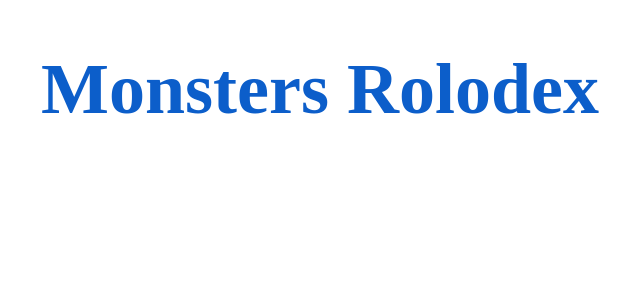
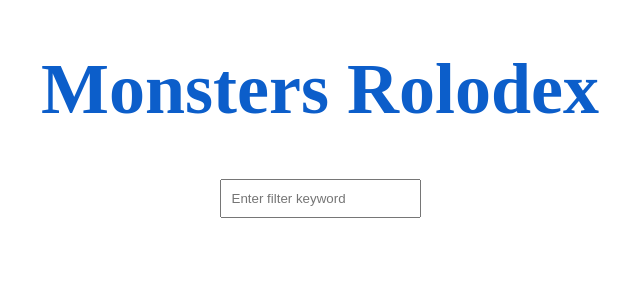
Before and after one commit to Vimalraveendra/monster-signals-reactive-form, an Angular app: page / in a window 1280 px wide. Shown: the top 300 px of the page, without its empty margins (320-960 px from the left). Built offline with nearby package versions, Linux system fonts and the light colour scheme; no server answers.

Commit message:
added search-box component to fetch user input based on reactive form group directive

```diff
--- a/src/app/app.component.html
+++ b/src/app/app.component.html
@@ -1,5 +1,6 @@
 <header class="header">
   <h1>Monsters Rolodex</h1>
+  <app-search-box (searchTextEvent)="onSetSearchText($event)" />
 </header>
 <main class="card-list">
   @for(monsterEl of monsters(); track monsterEl.id){
--- a/src/app/app.component.ts
+++ b/src/app/app.component.ts
@@ -4,11 +4,13 @@ import { RouterOutlet } from '@angular/router';
 import { CardListService } from './card-list/card-list.service';
 import { IMonster } from './model/monster.model';
 import { CardListComponent } from './card-list/card-list.component';
+import { SearchBoxComponent } from './search-box/search-box.component';
+import { filter } from 'rxjs';
 
 @Component({
   selector: 'app-root',
   standalone: true,
-  imports: [RouterOutlet, CardListComponent],
+  imports: [RouterOutlet, CardListComponent,SearchBoxComponent],
   templateUrl: './app.component.html',
   styleUrl: './app.component.scss'
 })
@@ -17,6 +19,7 @@ export class AppComponent  implements OnInit{
   monsters=signal<IMonster[]>([]);
   isFetching=signal(false);
   error = signal('');
+  filterSearchText=signal('');
     private cardListService = inject(CardListService)
 
   ngOnInit() {
@@ -30,6 +33,11 @@ export class AppComponent  implements OnInit{
 
         this.isFetching.set(false)
       }
+
      })
   }
+  onSetSearchText(text:string){
+    this.filterSearchText.set(text)
+  }
+
 }
--- /dev/null
+++ b/src/app/search-box/search-box.component.html
@@ -0,0 +1,3 @@
+<form [formGroup]="filteredText">
+    <input class="search-box" type="search" formControlName="searchText" placeholder="Enter filter keyword" />
+</form>
--- /dev/null
+++ b/src/app/search-box/search-box.component.scss
@@ -0,0 +1,5 @@
+.search-box{
+    outline: none;
+    padding: 10px;
+    margin-bottom: 30px;
+}
--- /dev/null
+++ b/src/app/search-box/search-box.component.ts
@@ -0,0 +1,26 @@
+import { Component, OnInit, output } from '@angular/core';
+import { FormGroup,FormControl, ReactiveFormsModule } from '@angular/forms';
+
+@Component({
+  selector: 'app-search-box',
+  standalone: true,
+  imports: [ReactiveFormsModule],
+  templateUrl: './search-box.component.html',
+  styleUrl: './search-box.component.scss'
+})
+export class SearchBoxComponent implements OnInit {
+   searchTextEvent =output<string>();
+  filteredText=new FormGroup({
+     searchText:new FormControl('')
+  })
+  ngOnInit(){
+     this.filteredText.get('searchText')!.valueChanges.subscribe({
+      next:value=>{
+         if(value){
+            this.searchTextEvent.emit(value)
+         }
+      }
+     })
+
+  }
+}
```
